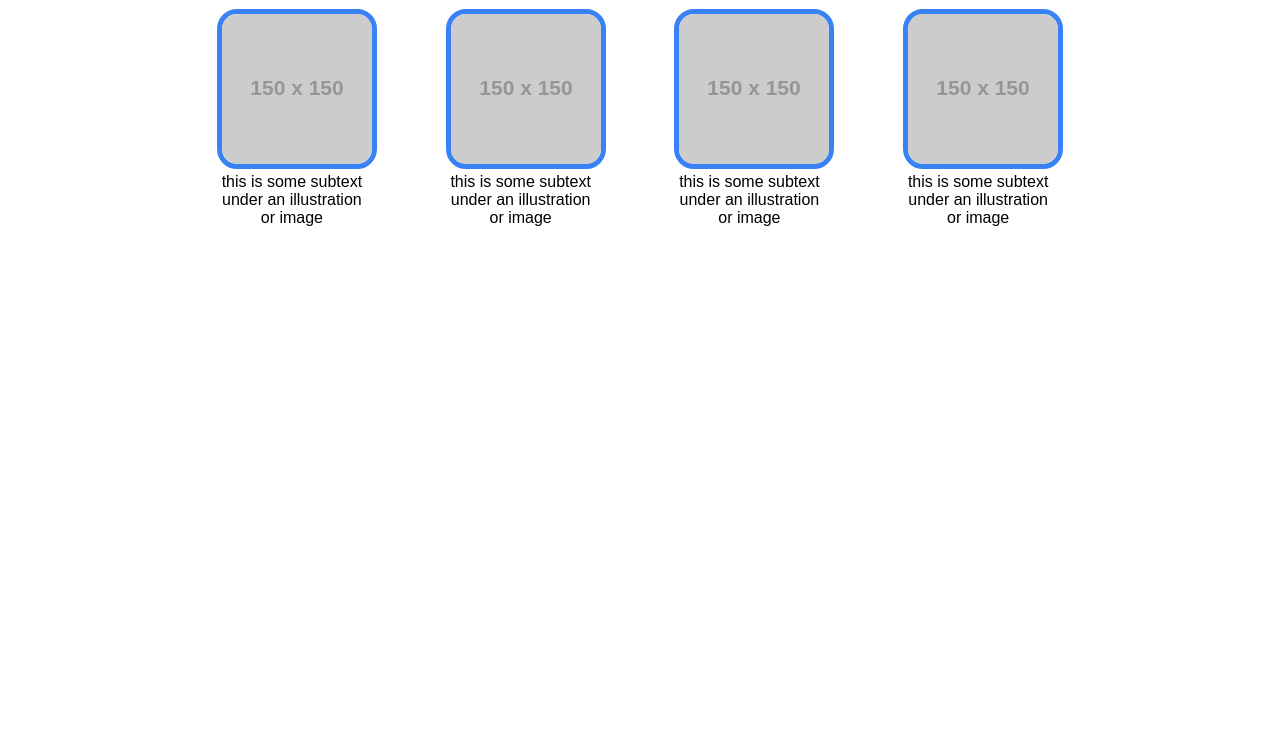
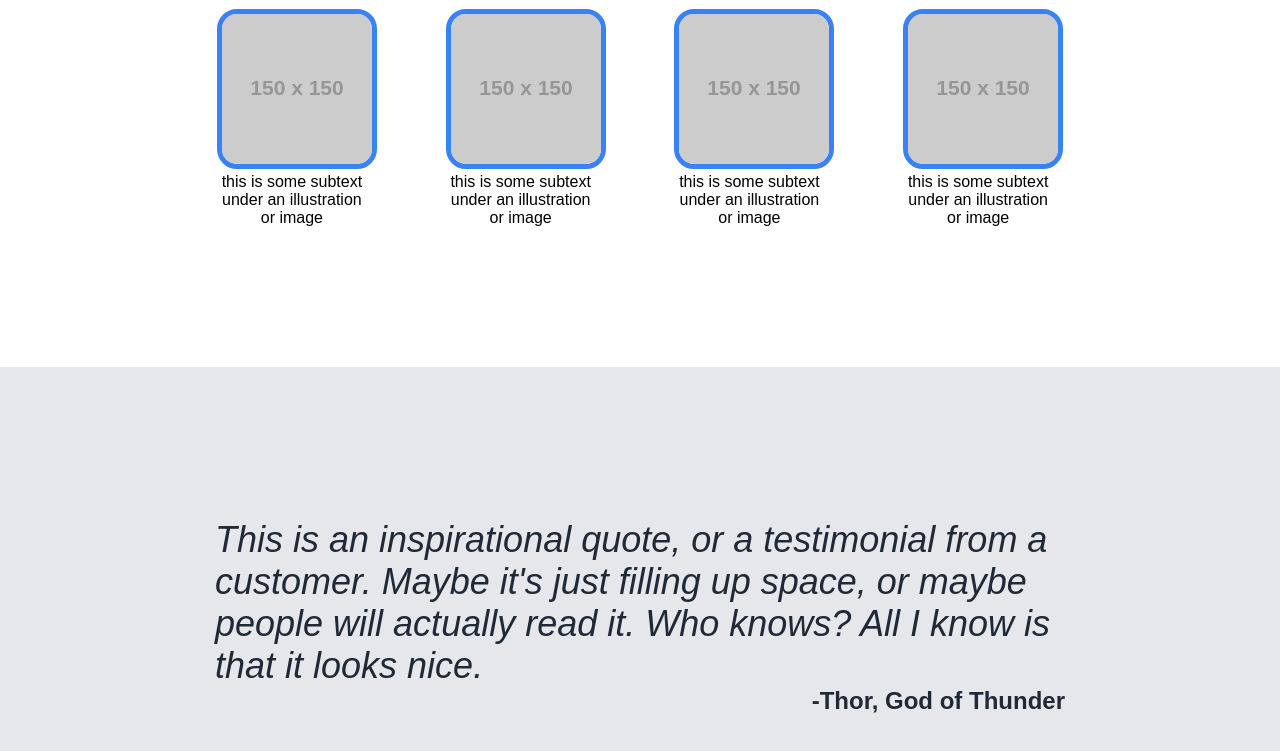
Before and after one commit to dallandunn/odin-landing, a plain HTML site: page index.html in a window 1280 px wide. Shown: the part 556-1307 px from the top of the page. Before the commit the page ends 843 px from the top, so only its background shows below. Drawn offline with Linux system fonts and the light colour scheme; placeholder pictures from the web are drawn by us.

Commit message:
Add quote section

```diff
--- a/index.html
+++ b/index.html
@@ -47,6 +47,14 @@
                     </div>
                 </div>
             </div>
+            <div class="quote">
+                <div class="box">
+                    <p>This is an inspirational quote, or a testimonial from a customer.
+                    Maybe it's just filling up space, or maybe people will actually read it.
+                    Who knows? All I know is that it looks nice.</p>
+                    <div class="credit">-Thor, God of Thunder</div>
+                </div>
+            </div>
         </div>
 
     </body>
--- a/style.css
+++ b/style.css
@@ -77,12 +77,13 @@ button {
     flex-direction: column;
     align-items: center;
     padding: 30px;
+    height: 400px;;
 }
 
 .info img {
     border: 5px solid #3882F6;
     border-radius: 20px;
-    size: 150px, 100px;
+    height: 150px, 100px;
 }
 
 .container {
@@ -102,3 +103,33 @@ button {
     font-size: 36px;
     font-weight: bold;
 }
+
+.quote {
+    background-color: #E5E7EB;
+    height: 400px;
+    display: flex;
+    flex-direction: column;
+    align-items: center;
+    justify-content: center;
+    padding-top: 50px;
+}
+
+.box {
+    display: flex;
+    flex-direction: column;
+}
+
+.credit {
+    font-weight: bold;
+    font-size: 24px;
+    color: #1F2937;
+    align-self: flex-end;
+}
+.quote p {
+    font-size: 36px;
+    color: #1F2937;
+    font-style: italic;
+    font-weight: 100;
+    font-family: sans-serif;
+    width: 850px;
+}
```
